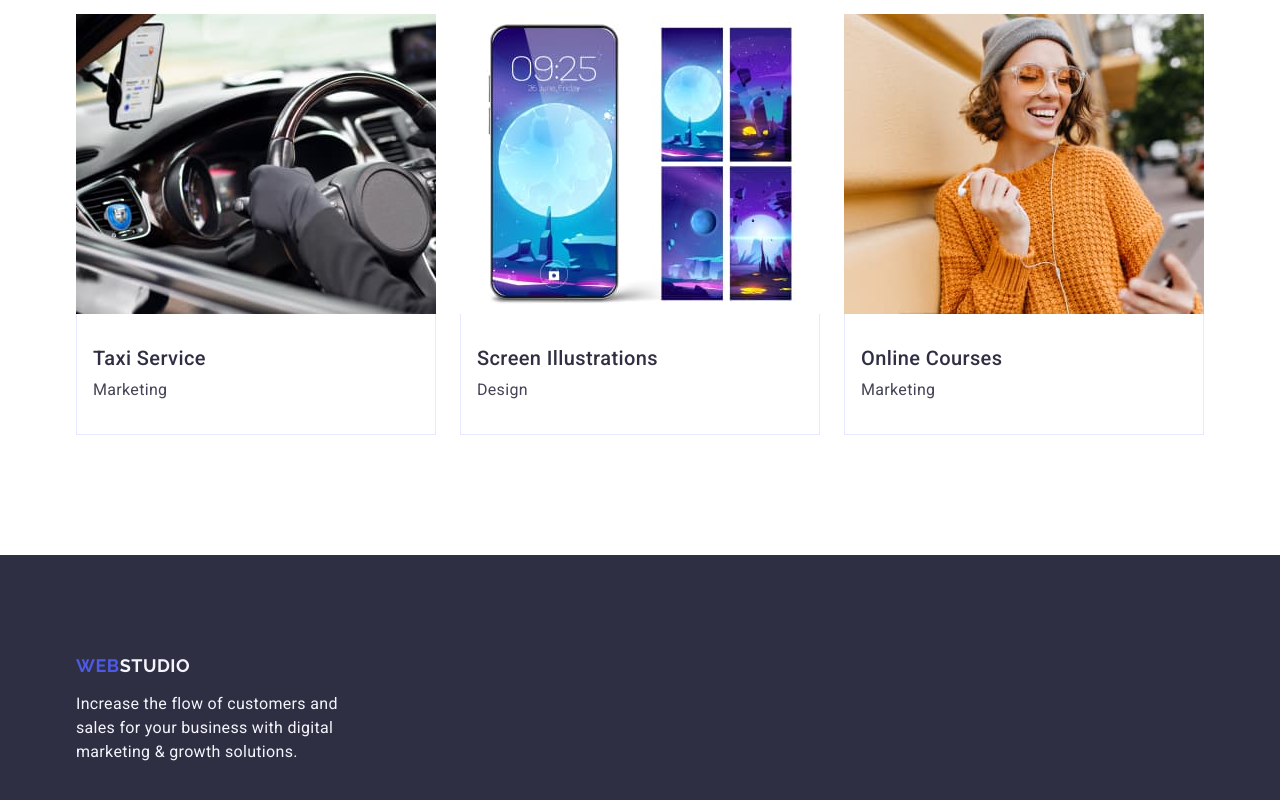
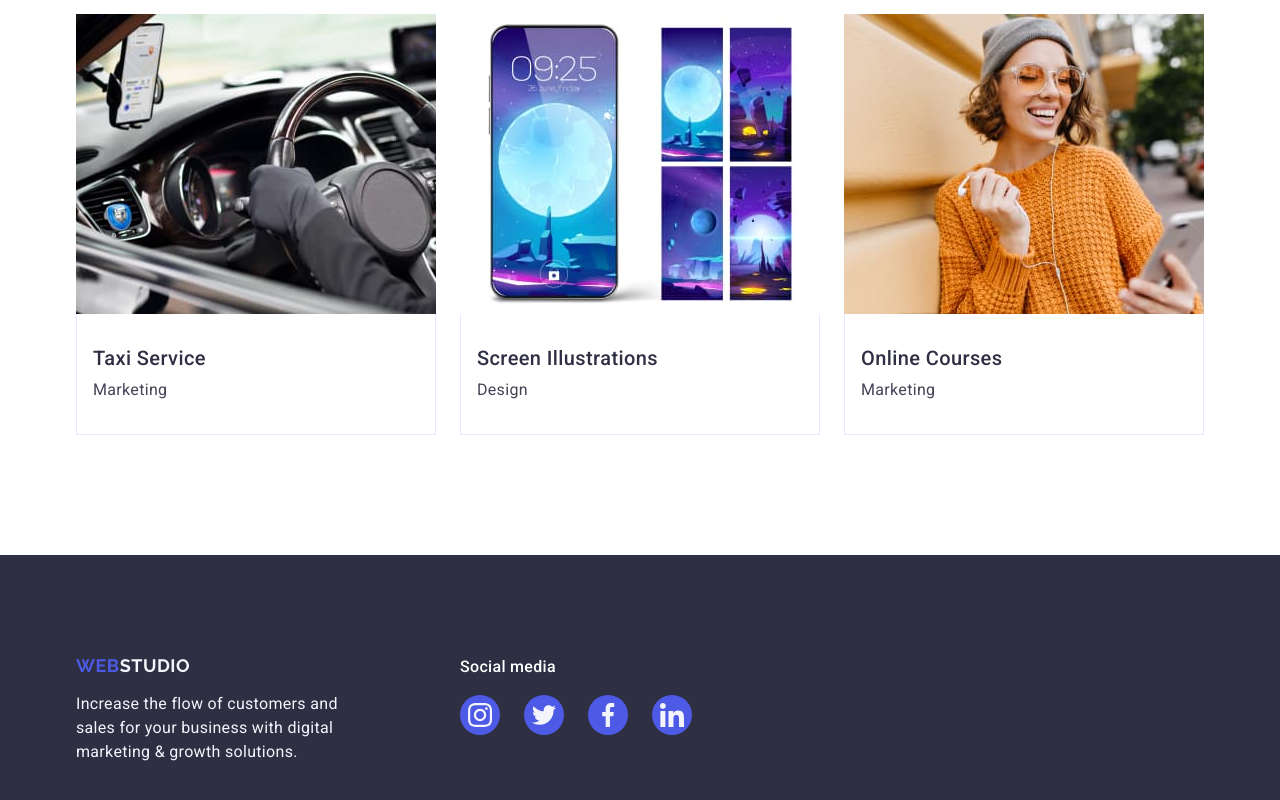
Before and after one commit to Mykhailo-Sizov/goit-markup-hw-04, a plain HTML site: page index.html in a window 1280 px wide. Shown: the part 2628-3428 px from the top of the page. Drawn offline with nearby package versions, Linux system fonts and the light colour scheme.

Commit message:
icon footer

```diff
--- a/css/styles.css
+++ b/css/styles.css
@@ -410,6 +410,10 @@ a {
     padding-bottom: 100px;
 }
 
+.footer-container {
+    display: flex;
+}
+
 .logo-link-footer {
     display: inline-block;
     margin-bottom: 16px;
@@ -434,3 +438,43 @@ a {
     line-height: 1.5;
     letter-spacing: 0.02em;
 }
+
+.footer-div-icon {
+    margin-left: 120px;
+}
+
+.footer-social-title {
+    color:  #FFF;
+    font-size: 16px;
+    font-weight: 500;
+    line-height: 1.5;
+    letter-spacing: 0.02em;
+    margin-bottom: 16px;
+}
+
+.footr-icon-ul {
+    display: flex;
+}
+
+.footer-icon-li:not(:last-child) {
+    margin-right: 24px;
+}
+
+.footer-icon-link {
+    display: block;
+    padding: 8px;
+    background-color: #4D5AE5;
+    border-radius: 50%;
+    width: 40px;
+    height: 40px;
+}
+
+.footer-icon-link:hover,
+.footer-icon-link:focus {
+    background-color: #31D0AA;
+}
+
+
+.footer-icon-svg {
+    fill: #F4F4FD;
+}
--- a/index.html
+++ b/index.html
@@ -331,11 +331,49 @@
 
     <!-- FOOTER -->
     <footer class="footer">
-        <div class="container">
-            <a class="logo-link-footer" href="./index.html">
-                Web<span class="logo-footer">Studio</span>
-            </a>
-            <p class="footer-p">Increase the flow of customers and sales for your business with digital marketing & growth solutions.</p>
+        <div class="container footer-container">
+                <div class="footer-box-logo">
+                    <a class="logo-link-footer" href="./index.html">
+                        Web<span class="logo-footer">Studio</span>
+                    </a>
+                    <p class="footer-p">Increase the flow of customers and sales for your business with digital marketing & growth solutions.</p>
+                </div>
+                <div class="footer-div-icon">
+                    <h3 class="footer-social-title"> Social media</h3>
+                    <ul class="footr-icon-ul">
+                    <li class="footer-icon-li">
+                        <a class="footer-icon-link" href="">
+                            <svg class="footer-icon-svg" width="24" height="24">
+                                <use href="./images/symbol-defs.svg#icon-instagram-2"></use>
+                            </svg>
+                        </a>
+                    </li>
+                    <li class="footer-icon-li">
+                        <a class="footer-icon-link" href="">
+                            <svg class="footer-icon-svg" width="24" height="24">
+                                <use href="./images/symbol-defs.svg#icon-twitter-1"></use>
+                            </svg>
+                        </a>
+                    </li>
+                    <li class="footer-icon-li">
+                        <a class="footer-icon-link" href="">
+                            <svg class="footer-icon-svg" width="24" height="24">
+                                <use href="./images/symbol-defs.svg#icon-facebook-1"></use>
+                            </svg>
+                        </a>
+                    </li>
+                    <li class="footer-icon-li">
+                        <a class="footer-icon-link" href="">
+                            <svg class="footer-icon-svg" width="24" height="24">
+                                <use href="./images/symbol-defs.svg#icon-linkedin-1"></use>
+                            </svg>
+                        </a>
+                    </li>
+                    </ul>
+                </div>
+
+
+
         </div>
 
     </footer>
```
